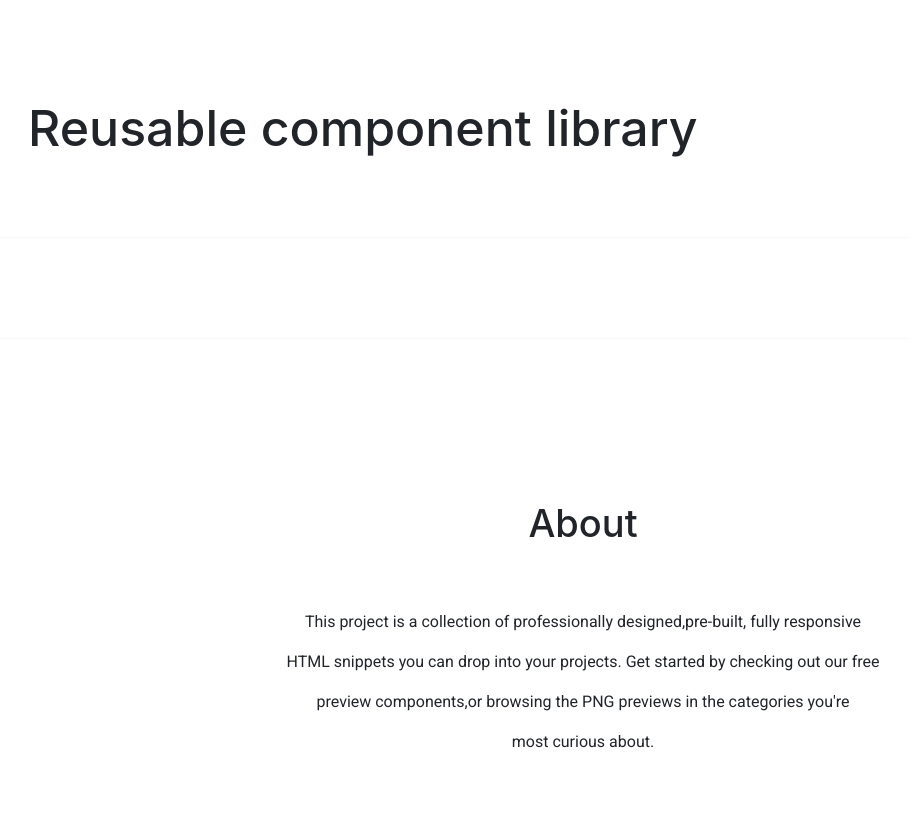
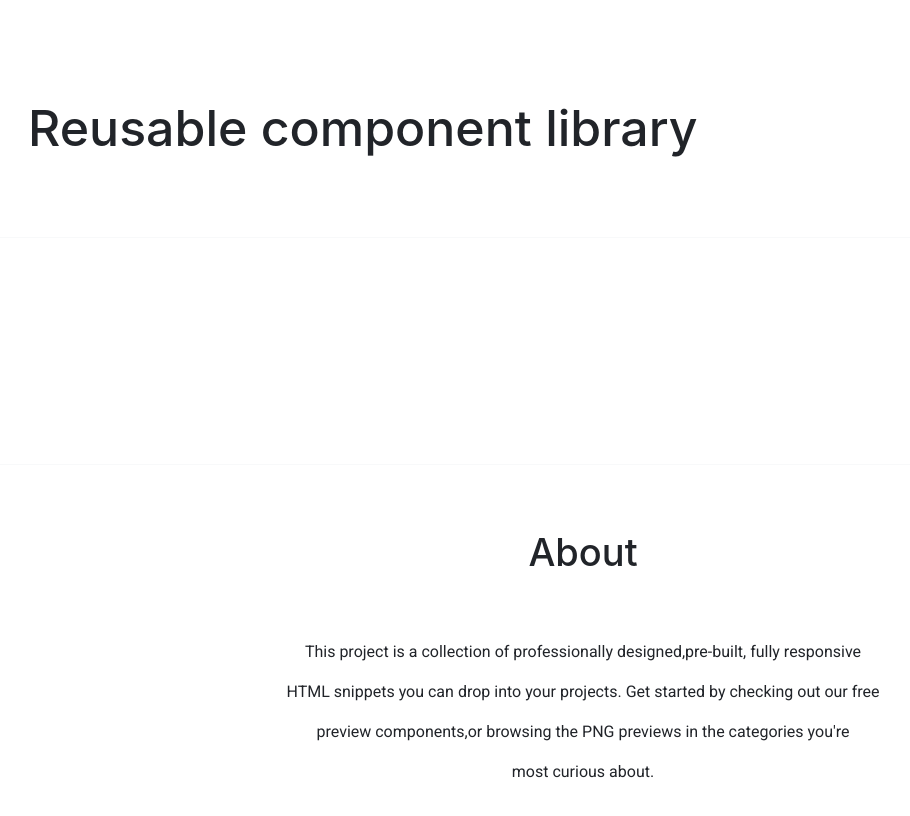
Before and after one commit to js-tasks-ru/htmlcss-20210708_surivan31, a website: page index.html in a window 1280 px wide. Shown: the whole page, without its empty margins (57-967 px from the left). Drawn offline with nearby package versions, Linux system fonts and the light colour scheme.

Commit message:
commit-Lection2-Project v2
edit

```diff
--- a/components/footer/footer.css
+++ b/components/footer/footer.css
@@ -1,10 +1,10 @@
 .footer{
-    padding: 96px 0 77px;
     background:var(--white);
     border-top: 1px solid var(--grey-1);
     text-align: center;
     color :var(--black);
     max-height: 383px;
+
 }
 .footer__title{
     font-family: Inter;
@@ -20,4 +20,5 @@
     font-weight: normal;
     font-size: 16px;
     line-height: 24px;
+
 }
--- a/components/main/main.css
+++ b/components/main/main.css
@@ -1,4 +1,4 @@
 .main{
-    min-height:100px;
+    flex-grow:1;
 
 }
--- a/index.html
+++ b/index.html
@@ -7,8 +7,14 @@
         <link rel="stylesheet" href="./components/footer/footer.css">
         <link rel="stylesheet" href="./components/main/main.css">
         <style>
+            html,body{
+                height: 100%;
+            }
             .page{
-
+                background: var(--white);
+                display:flex;
+                flex-direction: column;
+                height: 100%;
             }
             .page__box{
                 max-width:1110px;
```
